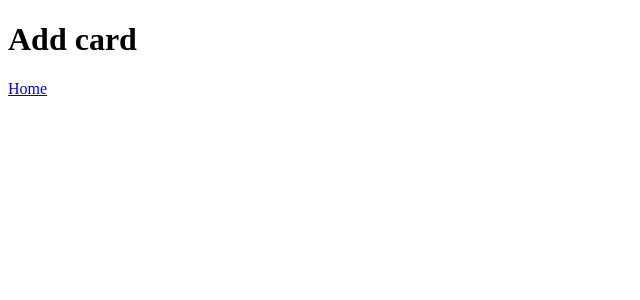
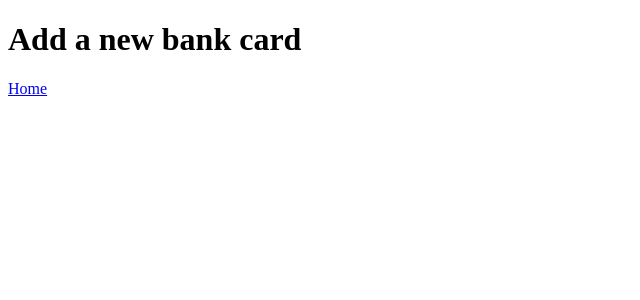
Before and after one commit to golden-sebras/FU-JS23_golden-sebras_e-wallet, a React (Vite) app: page /addcard in a window 1280 px wide. Shown: the top 300 px of the page, without its empty margins (0-640 px from the left). Built offline with nearby package versions, Linux system fonts and the light colour scheme.

Commit message:
Add Top component to pages.

```diff
--- a/src/components/Top.tsx
+++ b/src/components/Top.tsx
@@ -0,0 +1,5 @@
+const Top = ({ title }: { title: string }) => {
+  return <h1>{title}</h1>;
+};
+
+export default Top;
--- a/src/pages/AddCard.tsx
+++ b/src/pages/AddCard.tsx
@@ -1,9 +1,10 @@
 import { Link } from "react-router-dom";
+import Top from "../components/Top";
 
 const AddCard = () => {
   return (
     <>
-      <h1>Add card</h1>
+      <Top title="Add a new bank card" />
       <Link to="/">Home</Link>
     </>
   );
--- a/src/pages/Home.tsx
+++ b/src/pages/Home.tsx
@@ -3,13 +3,14 @@ import cards from "../assets/fakeData/cards";
 import CardComponent from "../components/Card";
 import Card from "../types/card";
 import CardStack from "../components/CardStack";
+import Top from "../components/Top";
 
 const Home = () => {
   const activeCard = cards.find((card) => card.active === true) as Card;
 
   return (
     <>
-      <h1>Home</h1>
+      <Top title="E-wallet" />
       <h2>Active card</h2>
       <CardComponent card={activeCard} />
       <h2>Inactive cards</h2>
```
